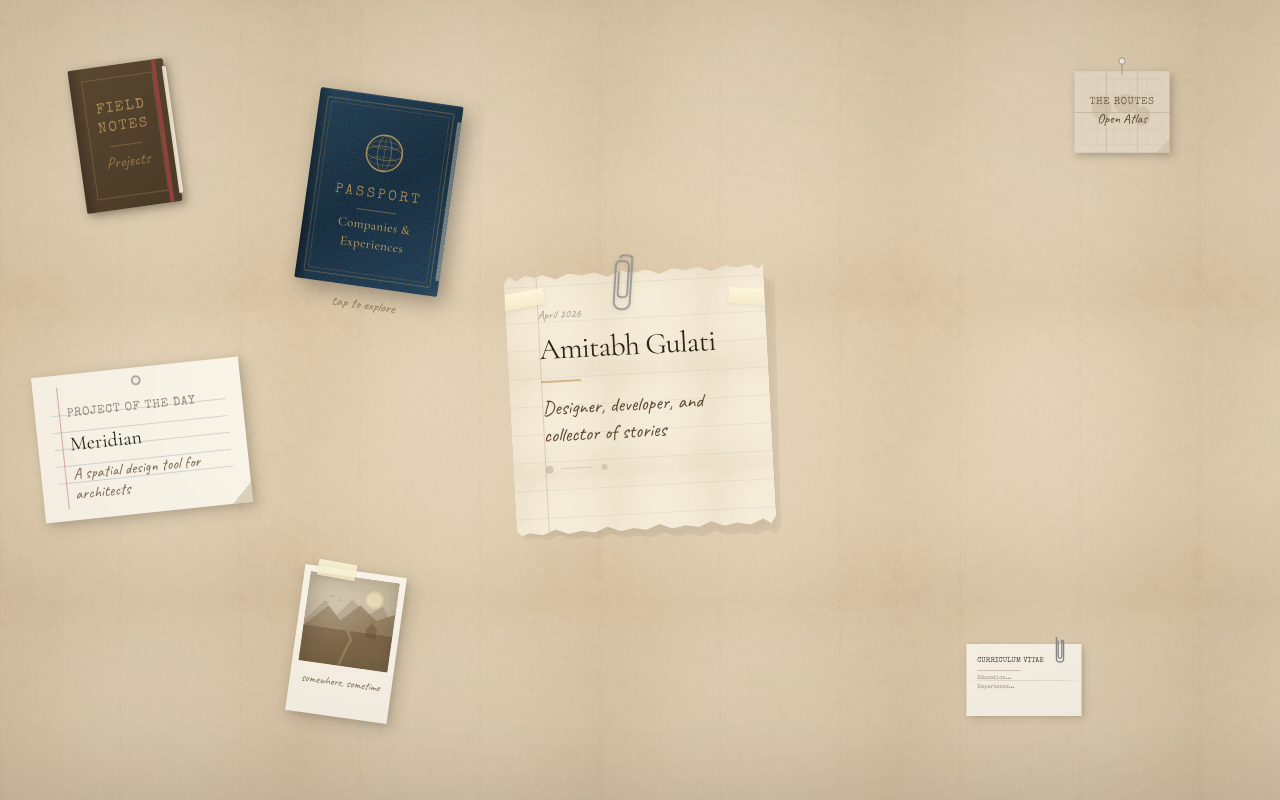
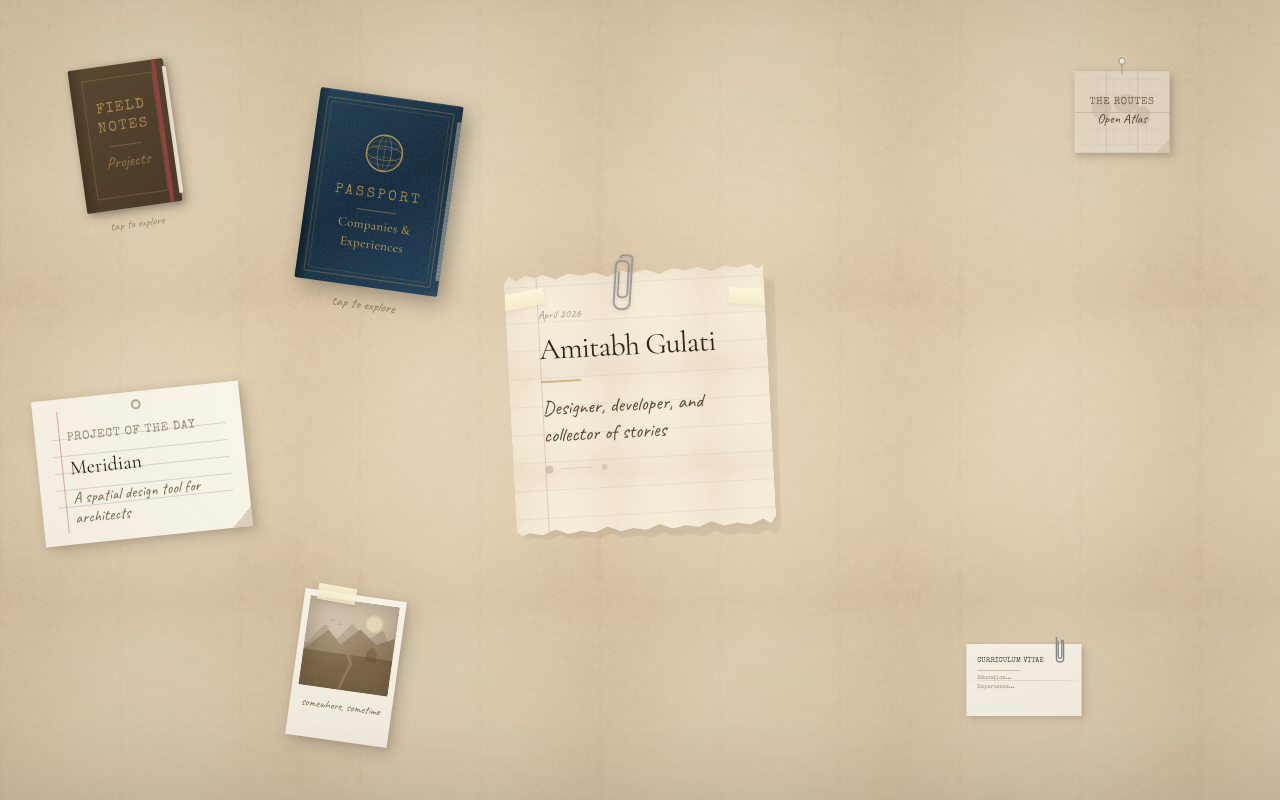
Before and after one commit to amit456218/personal_website_journal, a Next.js app: page / in a window 1280 px wide. Built offline with nearby package versions, Linux system fonts and the light colour scheme.

Commit message:
style: adjust positioning of project cards and add tap label
Co-authored-by: Amitabh Gulati <95500890+amit456218@users.noreply.github.com>

```diff
--- a/components/desk.tsx
+++ b/components/desk.tsx
@@ -85,7 +85,7 @@ export function Desk() {
 
         {/* LEFT: Featured Project Card - angled for bulletin board feel */}
         <motion.div
-          className="absolute left-[3%] top-[55%] -translate-y-1/2 z-10"
+          className="absolute left-[3%] top-[58%] -translate-y-1/2 z-10"
           initial={{ opacity: 0, x: -30 }}
           animate={{ opacity: 1, x: 0 }}
           transition={{ duration: 0.5, delay: 0.2 }}
@@ -109,7 +109,7 @@ export function Desk() {
 
         {/* BOTTOM LEFT: Accent Polaroid - moved more right */}
         <motion.div
-          className="absolute left-[22%] bottom-[8%] z-20 scale-[0.8]"
+          className="absolute left-[22%] bottom-[5%] z-20 scale-[0.8]"
           initial={{ opacity: 0, y: 20 }}
           animate={{ opacity: 1, y: 0 }}
           transition={{ duration: 0.5, delay: 0.3 }}
--- a/components/desk/field-notes-book.tsx
+++ b/components/desk/field-notes-book.tsx
@@ -66,6 +66,16 @@ export function FieldNotesBook() {
           className="absolute -right-0.5 top-2 bottom-2 w-1 rounded-r-sm"
           style={{ background: "linear-gradient(90deg, #e8dcc8 0%, #f4ecd8 100%)" }}
         />
+
+        {/* Tap to explore label */}
+        <motion.p
+          className="absolute -bottom-6 left-1/2 -translate-x-1/2 font-handwriting text-xs text-sepia/50 whitespace-nowrap"
+          initial={{ opacity: 0 }}
+          animate={{ opacity: 1 }}
+          transition={{ delay: 0.8 }}
+        >
+          tap to explore
+        </motion.p>
       </motion.div>
     </Link>
   )
```
